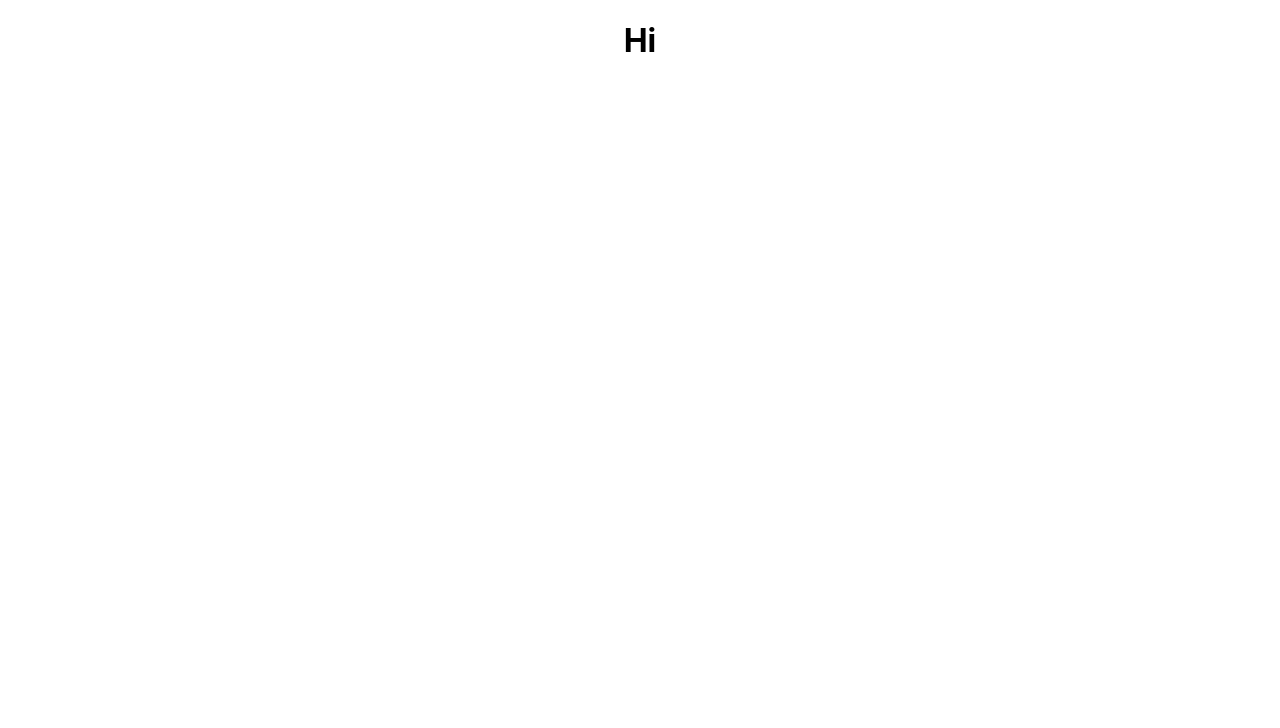
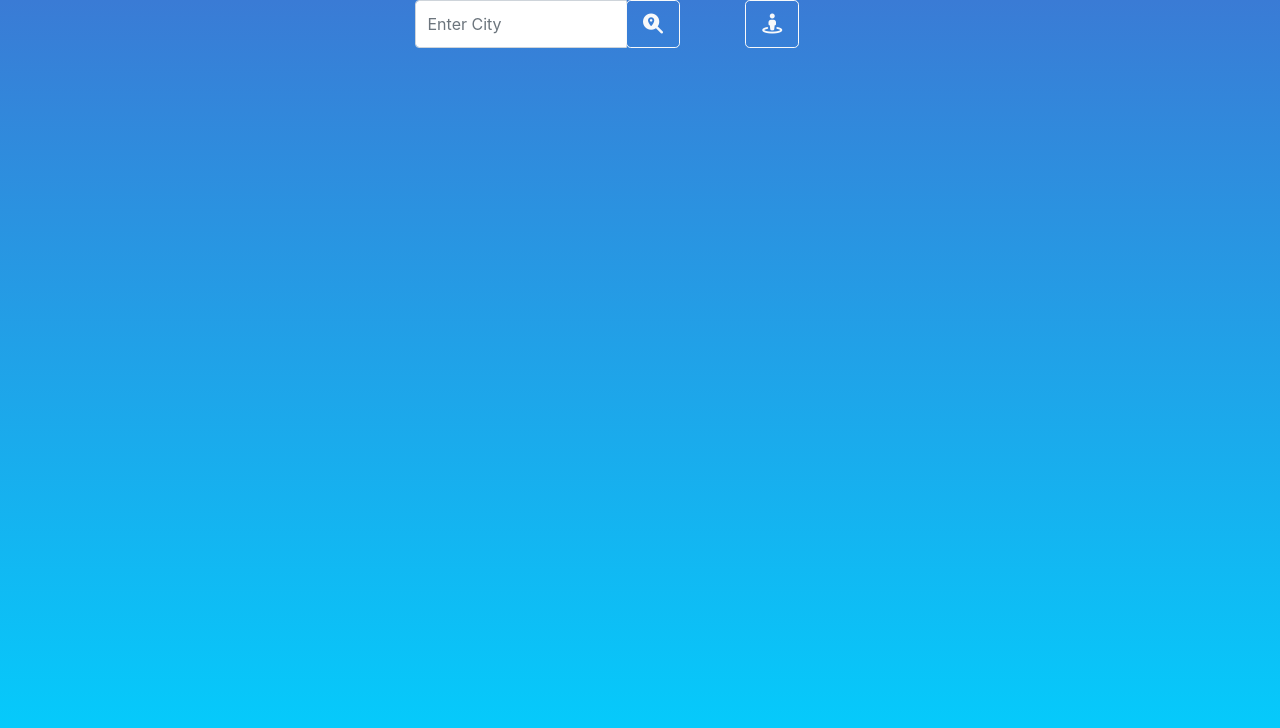
Before and after one commit to pavansrinivasmamidala/weather-react-app, a React (Create React App) app: page / in a window 1280 px wide. Shown: the top 728 px of the page. Built offline with nearby package versions, Linux system fonts and the light colour scheme.

Commit message:
Created Search bar + edited background gradient

```diff
--- a/public/index.html
+++ b/public/index.html
@@ -24,6 +24,27 @@
       work correctly both with client-side routing and a non-root public URL.
       Learn how to configure a non-root public URL by running `npm run build`.
     -->
+     <link
+      href="https://cdn.jsdelivr.net/npm/bootstrap@5.0.2/dist/css/bootstrap.min.css"
+      rel="stylesheet"
+      integrity="sha384-EVSTQN3/azprG1Anm3QDgpJLIm9Nao0Yz1ztcQTwFspd3yD65VohhpuuCOmLASjC"
+      crossorigin="anonymous"
+    />
+    <script
+      src="https://kit.fontawesome.com/af5476175e.js"
+      crossorigin="anonymous"
+    ></script>
+    <link rel="preconnect" href="https://fonts.googleapis.com" />
+    <link rel="preconnect" href="https://fonts.gstatic.com" crossorigin />
+    <link
+      href="https://fonts.googleapis.com/css2?family=Merriweather+Sans:wght@300;400;600;700;800&family=Open+Sans&display=swap"
+      rel="stylesheet"
+    />
+    <link
+      href="https://fonts.googleapis.com/css2?family=Fredoka+One&family=Merriweather+Sans:wght@300;400;600;700;800&family=Open+Sans&display=swap"
+      rel="stylesheet"
+    />
+    <script src="https://cdn.jsdelivr.net/npm/axios/dist/axios.min.js"></script>
     <title>React App</title>
   </head>
   <body>
--- a/src/App.js
+++ b/src/App.js
@@ -1,9 +1,11 @@
+import React from 'react';
+import Search from './Search';
 import './App.css';
 
 function App() {
   return (
     <div className="App">
-     <h1>Hi</h1>
+     <Search />
     </div>
   );
 }
--- /dev/null
+++ b/src/Search.js
@@ -0,0 +1,45 @@
+import React from "react";
+import "./Search.css";
+
+export default function Search() {
+  return (
+    <div className="Search">
+      <form id="user-input">
+        <div className="container row-margin">
+          <div className="row content justify-content-center row-margin">
+            <div className="col-5 user-input">
+              <div className="input-group">
+                <input
+                  type="text"
+                  className="form-control"
+                  placeholder="Enter City"
+                  aria-label="Enter City"
+                  aria-describedby="basic-addon2"
+                  id="enter-city"
+                />
+                <div className="input-group-append">
+                  <button
+                    className="btn btn-lg btn-outline-light btn-search"
+                    type="button"
+                    id="search-input"
+                  >
+                    <i className="fas fa-search-location location"></i>
+                  </button>
+                </div>
+                <div className="col-sm">
+                  <button
+                    className="btn btn-lg btn-outline-light actual-location"
+                    type="button"
+                    id="actual-location"
+                  >
+                    <i className="fas fa-street-view local"></i>
+                  </button>
+                </div>
+              </div>
+            </div>
+          </div>
+        </div>
+      </form>
+    </div>
+  );
+}
--- a/src/index.css
+++ b/src/index.css
@@ -5,4 +5,8 @@ body {
     sans-serif;
   -webkit-font-smoothing: antialiased;
   -moz-osx-font-smoothing: grayscale;
+   height: 100%;
+  background-repeat: no-repeat;
+  background: linear-gradient(#3a7bd5, #00d2ff);
+  background-attachment: fixed;
 }
```
Also changed, not shown: src/City.css (added), src/Humidity.js (added), src/Search.css (added), src/Temperature.css (added), src/Temperature.js (added).
